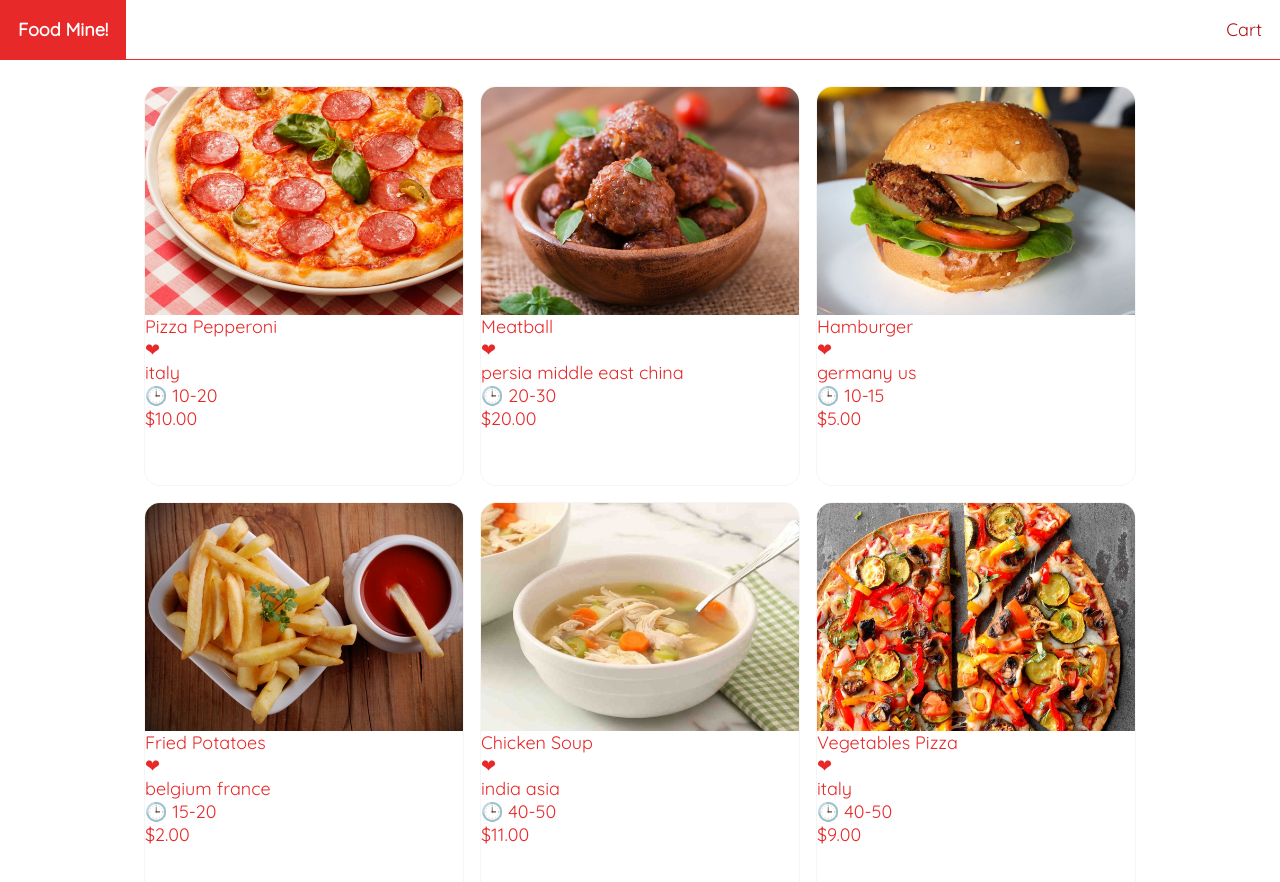
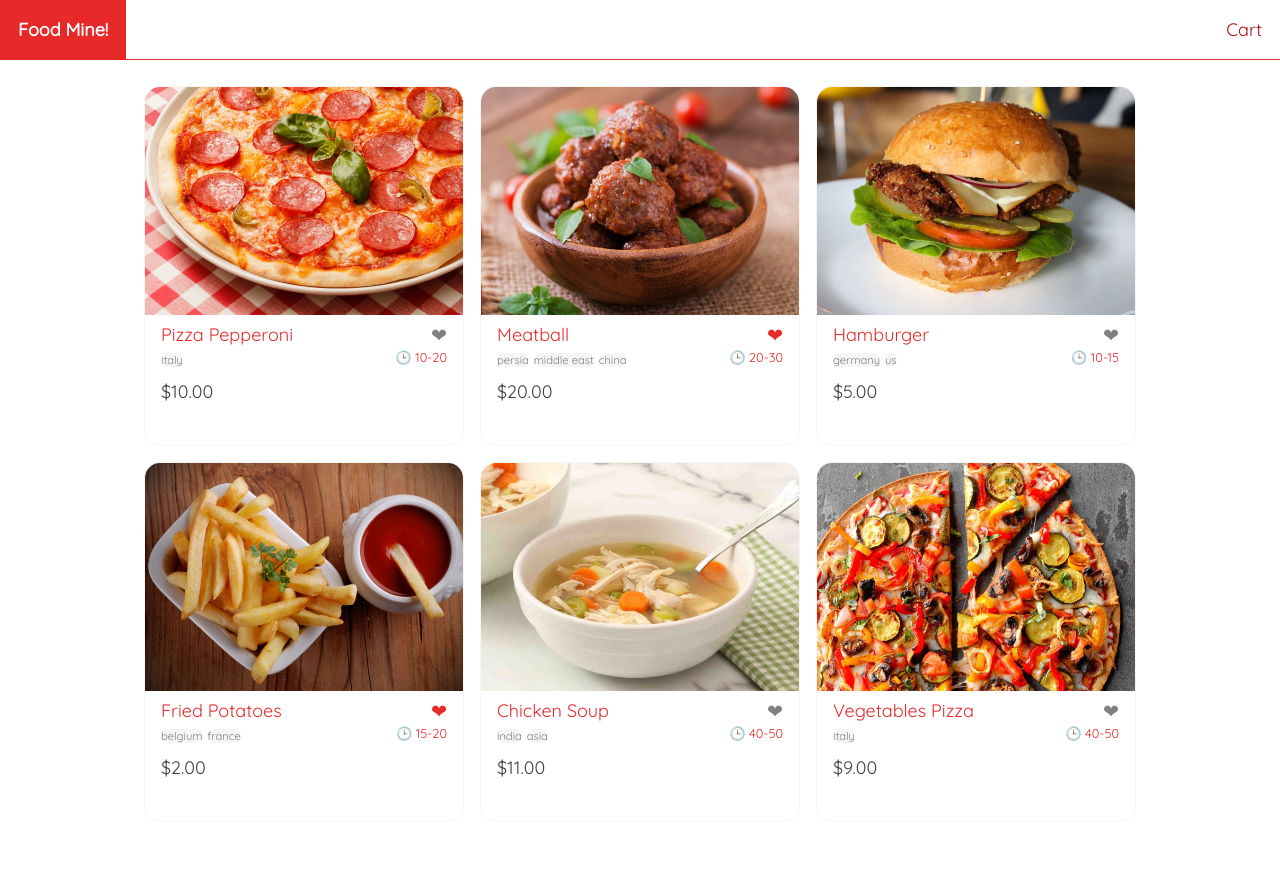
Before and after one commit to LuckShark/Portal-Food, an Angular app: page / in a window 1280 px wide. Shown: the top 882 px of the page. After the commit the page ends 848 px from the top, so only its background shows below. Built offline with nearby package versions, Linux system fonts and the light colour scheme.

Commit message:
Food details - css

```diff
--- a/src/app/home/home.component.css
+++ b/src/app/home/home.component.css
@@ -9,7 +9,7 @@ ul {
 
 ul li a {
     width: 20rem;
-    height: 25rem;
+    height: 22.5rem;
     border: 1px solid whitesmoke;
     border-radius: 1rem;
     margin: 0.5rem;
@@ -23,3 +23,49 @@ li a:hover {
     opacity: 0.9;
     cursor: pointer;
 }
+
+.content {
+    padding: 0.5rem 1rem;
+    position: relative;
+}
+
+.favorite {
+    position: absolute;
+    font-size: 1.2rem;
+    top: 0.5rem;
+    right: 1rem;
+}
+
+.favorite.not{
+    color: gray;
+}
+
+.product-item-footer{
+    display: flex;
+    justify-content: space-between;
+    align-items: center;
+}
+
+.origins{
+    flex: 9;
+}
+
+.origins span{
+    border-radius: 2rem;
+    background-color: whitesmoke;
+    display: inline-block;
+    font-size: .7rem;
+    color: gray;
+    margin-right: .3rem;
+}
+
+.cook-time{
+    font-size: .8rem;
+    flex: 3;
+    text-align: right;
+}
+
+.price{
+    color: #414141;
+    margin-top: .7rem;
+}
```
